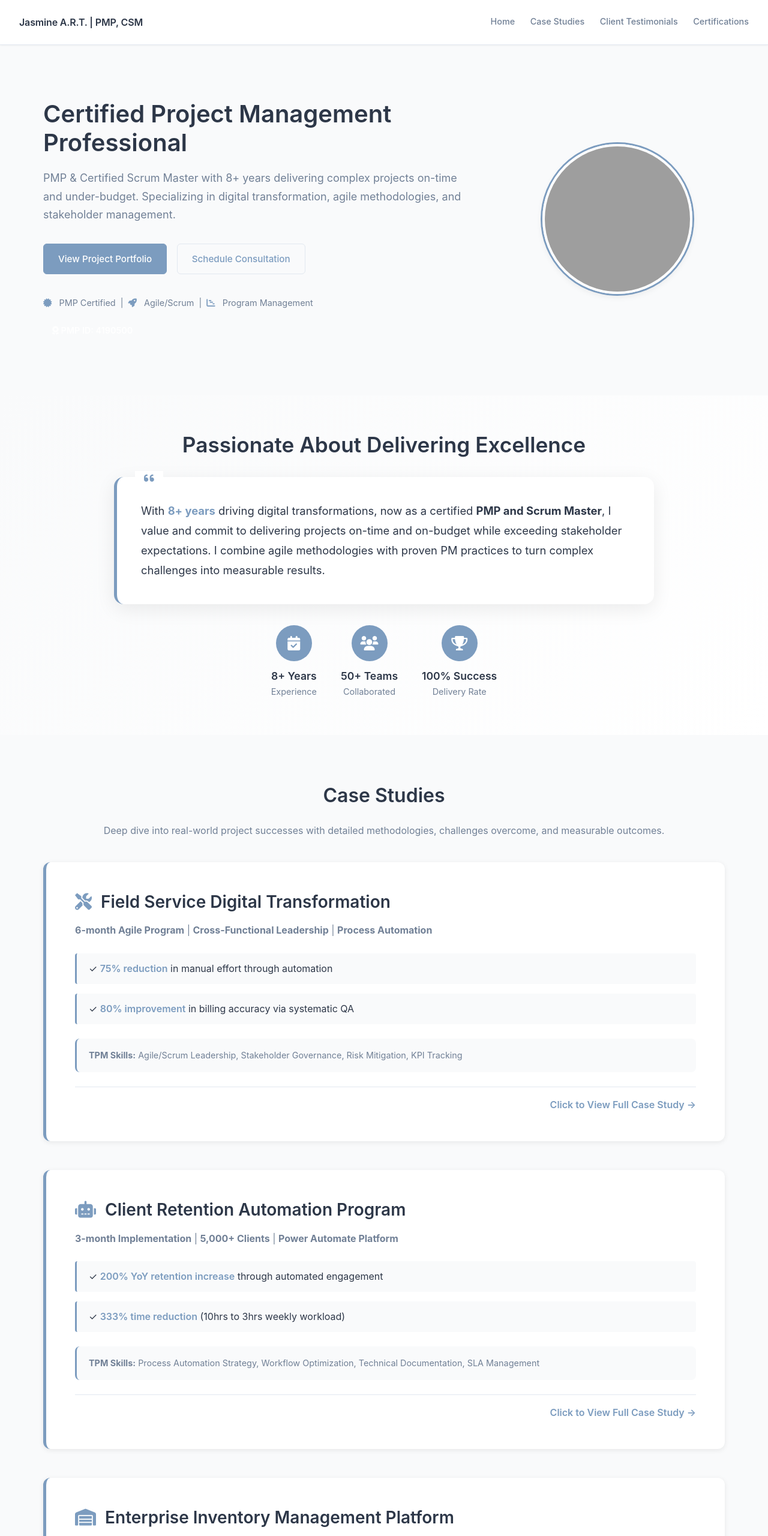
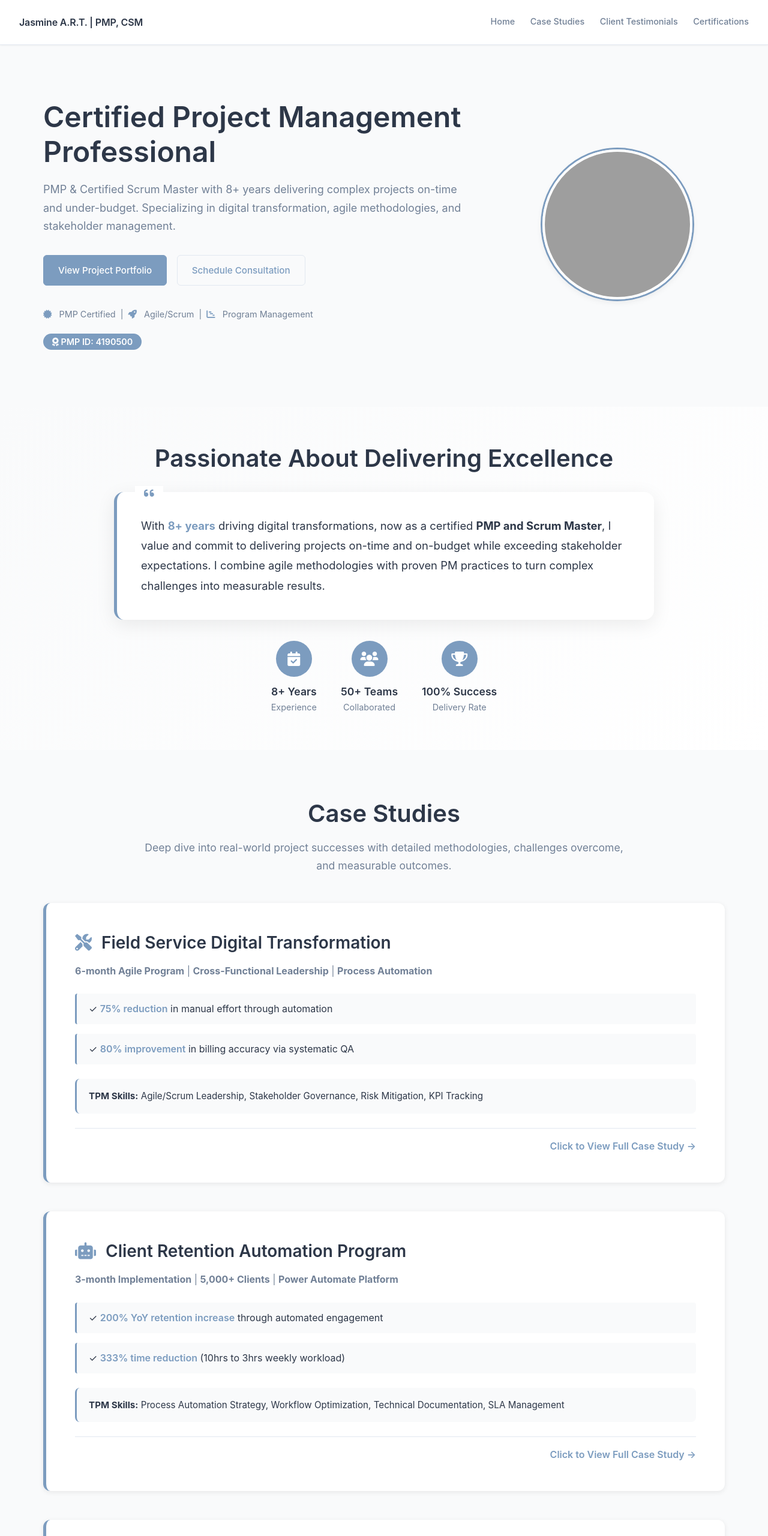
Before and after one commit to JasmineART/Project-Manager-Portfolio, a plain HTML site: page index.html in a window 1280 px wide. Shown: the top 2560 px of the page at 60% size. Drawn offline with Linux system fonts and the light colour scheme; grey boxes are pictures that could not be loaded.

Commit message:
Standardize typography and fix alignment issues
Typography improvements:
- Increase base heading sizes for better hierarchy
  - h1: 2-3rem (was 1.75-2.5rem)
  - h2: 1.75-2.5rem (was 1.5-2rem)
  - h3: 1.35-1.75rem (was 1.25-1.5rem)
- Add consistent section padding using clamp()
- Remove duplicate font-size declaration on case-card h3

Alignment fixes:
- Remove inline font-size overrides from h2 in intro section
- Remove inline font-size from project-methodology divs
- Remove inline styles from view-link elements
- Standardize case studies section description
- Add color to view-link in CSS (was only inline)

Consistency improvements:
- Replace all --gold-accent with --accent-color
- Replace all --success-color with --accent-color
- Fix certifications icons to use muted blue
- Fix PMP badge to use muted blue
- Update intro text to not use --gold-accent

Result: All text now properly sized and aligned across all sections

```diff
--- a/index.html
+++ b/index.html
@@ -43,9 +43,13 @@
             color: var(--primary-text);
         }
 
-        h1 { font-size: clamp(1.75rem, 4vw, 2.5rem); }
-        h2 { font-size: clamp(1.5rem, 3vw, 2rem); }
-        h3 { font-size: clamp(1.25rem, 2.5vw, 1.5rem); }
+        h1 { font-size: clamp(2rem, 5vw, 3rem); }
+        h2 { font-size: clamp(1.75rem, 4vw, 2.5rem); }
+        h3 { font-size: clamp(1.35rem, 3vw, 1.75rem); }
+
+        section {
+            padding: clamp(3rem, 8vw, 5rem) 0;
+        }
 
         p {
             margin-bottom: 1em;
@@ -337,8 +341,9 @@
         .case-card h3 {
             color: var(--primary-text);
             margin-bottom: 1rem;
-            font-size: clamp(1.3rem, 2.5vw, 1.75rem);
-            font-weight: 600;
+            display: flex;
+            align-items: center;
+            gap: 0.5rem;
         }
 
         .case-card h3 i {
@@ -391,6 +396,7 @@
             margin-top: 1.5rem;
             padding-top: 1rem;
             border-top: 1px solid var(--border-color);
+            color: var(--accent-color);
         }
 
         /* --- 4. Tabs (if needed) --- */
@@ -829,7 +835,7 @@
                     <i class="fas fa-chart-gantt"></i> Program Management
                 </div>
                 <div class="pmp-badge" style="margin-top: 20px;">
-                    <span style="background: var(--gold-accent); color: white; padding: 5px 15px; border-radius: 20px; font-size: 0.9em; font-weight: 600;">
+                    <span style="background: var(--accent-color); color: white; padding: 5px 15px; border-radius: 20px; font-size: 0.9em; font-weight: 600;">
                         <i class="fas fa-award"></i> PMP ID: 4190500
                     </span>
                 </div>
@@ -843,13 +849,13 @@
     <section id="welcome-intro" style="padding: 60px 0; background: linear-gradient(135deg, var(--background-light) 0%, #ffffff 100%);">
         <div class="container">
             <div class="welcome-intro-content" style="max-width: 900px; margin: 0 auto; text-align: center;">
-                <h2 style="color: var(--primary-text); margin-bottom: 30px; font-size: 2.2em;">Passionate About Delivering Excellence</h2>
+                <h2 style="margin-bottom: 30px;">Passionate About Delivering Excellence</h2>
                 <div class="intro-content" style="background: white; padding: 40px; border-radius: 16px; box-shadow: 0 8px 32px rgba(0,0,0,0.08); border-left: 5px solid var(--accent-color); position: relative;">
                     <div class="decorative-quote" style="position: absolute; top: -10px; left: 30px; background: white; padding: 0 15px;">
                         <i class="fas fa-quote-left" style="color: var(--accent-color); font-size: 1.2em;"></i>
                     </div>
                     <p style="font-size: 1.15em; line-height: 1.8; color: var(--primary-text); margin-bottom: 0; text-align: left;">
-                        With <strong style="color: var(--accent-color);">8+ years</strong> driving digital transformations, now as a certified <strong style="color: var(--gold-accent);">PMP and Scrum Master</strong>, I value and commit to delivering projects on-time and on-budget while exceeding stakeholder expectations. I combine agile methodologies with proven PM practices to turn complex challenges into measurable results.
+                        With <strong style="color: var(--accent-color);">8+ years</strong> driving digital transformations, now as a certified <strong style="color: var(--primary-text);">PMP and Scrum Master</strong>, I value and commit to delivering projects on-time and on-budget while exceeding stakeholder expectations. I combine agile methodologies with proven PM practices to turn complex challenges into measurable results.
                     </p>
                 </div>
                 <div class="fun-stats" style="display: flex; justify-content: center; gap: 40px; margin-top: 35px; flex-wrap: wrap;">
@@ -881,8 +887,8 @@
 
     <section id="projects">
         <div class="container">
-            <h2 style="text-align: center;">Case Studies</h2>
-            <p style="text-align: center; margin-bottom: 40px; color: var(--secondary-text);">Deep dive into real-world project successes with detailed methodologies, challenges overcome, and measurable outcomes.</p>
+            <h2 style="text-align: center; margin-bottom: 1rem;">Case Studies</h2>
+            <p style="text-align: center; margin-bottom: 3rem; color: var(--secondary-text); font-size: 1.1rem; max-width: 800px; margin-left: auto; margin-right: auto;">Deep dive into real-world project successes with detailed methodologies, challenges overcome, and measurable outcomes.</p>
             <div class="case-studies-grid">
                 <div class="case-card" onclick="window.open('field-service-improvement.html', '_blank')" style="cursor: pointer;">
                     <div>
@@ -892,11 +898,11 @@
                             <li>✓ <strong>75% reduction</strong> in manual effort through automation</li>
                             <li>✓ <strong>80% improvement</strong> in billing accuracy via systematic QA</li>
                         </ul>
-                        <div class="project-methodology" style="margin-top: 15px; font-size: 0.9em; color: var(--secondary-text);">
+                        <div class="project-methodology">
                             <strong>TPM Skills:</strong> Agile/Scrum Leadership, Stakeholder Governance, Risk Mitigation, KPI Tracking
                         </div>
                     </div>
-                    <div class="view-link" style="color: var(--accent-color); font-weight: 600;">Click to View Full Case Study &rarr;</div>
+                    <div class="view-link">Click to View Full Case Study &rarr;</div>
                 </div>
 
                 <div class="case-card" onclick="window.open('client-outreach-automation.html', '_blank')" style="cursor: pointer;">
@@ -907,11 +913,11 @@
                             <li>✓ <strong>200% YoY retention increase</strong> through automated engagement</li>
                             <li>✓ <strong>333% time reduction</strong> (10hrs to 3hrs weekly workload)</li>
                         </ul>
-                        <div class="project-methodology" style="margin-top: 15px; font-size: 0.9em; color: var(--secondary-text);">
+                        <div class="project-methodology">
                             <strong>TPM Skills:</strong> Process Automation Strategy, Workflow Optimization, Technical Documentation, SLA Management
                         </div>
                     </div>
-                    <div class="view-link" style="color: var(--accent-color); font-weight: 600;">Click to View Full Case Study &rarr;</div>
+                    <div class="view-link">Click to View Full Case Study &rarr;</div>
                 </div>
 
                 <div class="case-card" onclick="window.open('inventory-tracking-app.html', '_blank')" style="cursor: pointer;">
@@ -922,11 +928,11 @@
                             <li>✓ <strong>95% accuracy improvement</strong> through real-time data validation</li>
                             <li>✓ <strong>90%+ user adoption</strong> within first month post-launch</li>
                         </ul>
-                        <div class="project-methodology" style="margin-top: 15px; font-size: 0.9em; color: var(--secondary-text);">
+                        <div class="project-methodology">
                             <strong>TPM Skills:</strong> Solution Architecture, Vendor Management, UAT Coordination, Training Program Development
                         </div>
                     </div>
-                    <div class="view-link" style="color: var(--accent-color); font-weight: 600;">Click to View Full Case Study &rarr;</div>
+                    <div class="view-link">Click to View Full Case Study &rarr;</div>
                 </div>
             </div>
         </div>
@@ -953,7 +959,7 @@
             <h2>Certifications & Credentials</h2>
             <div class="certification-grid" style="display: grid; grid-template-columns: repeat(auto-fit, minmax(300px, 1fr)); gap: 30px; margin-top: 40px;">
                 <div class="cert-card" style="background: white; padding: 30px; border-radius: 8px; box-shadow: 0 4px 12px rgba(0,0,0,0.08); text-align: center;">
-                    <div style="font-size: 3em; color: var(--gold-accent); margin-bottom: 15px;">
+                    <div style="font-size: 3em; color: var(--accent-color); margin-bottom: 15px;">
                         <i class="fas fa-certificate"></i>
                     </div>
                     <h3>Project Management Professional (PMP)®</h3>
@@ -973,7 +979,7 @@
                 </div>
 
                 <div class="cert-card" style="background: white; padding: 30px; border-radius: 8px; box-shadow: 0 4px 12px rgba(0,0,0,0.08); text-align: center;">
-                    <div style="font-size: 3em; color: var(--success-color); margin-bottom: 15px;">
+                    <div style="font-size: 3em; color: var(--accent-color); margin-bottom: 15px;">
                         <i class="fas fa-award"></i>
                     </div>
                     <h3>Lean Six Sigma Green Belt Certification</h3>
```
